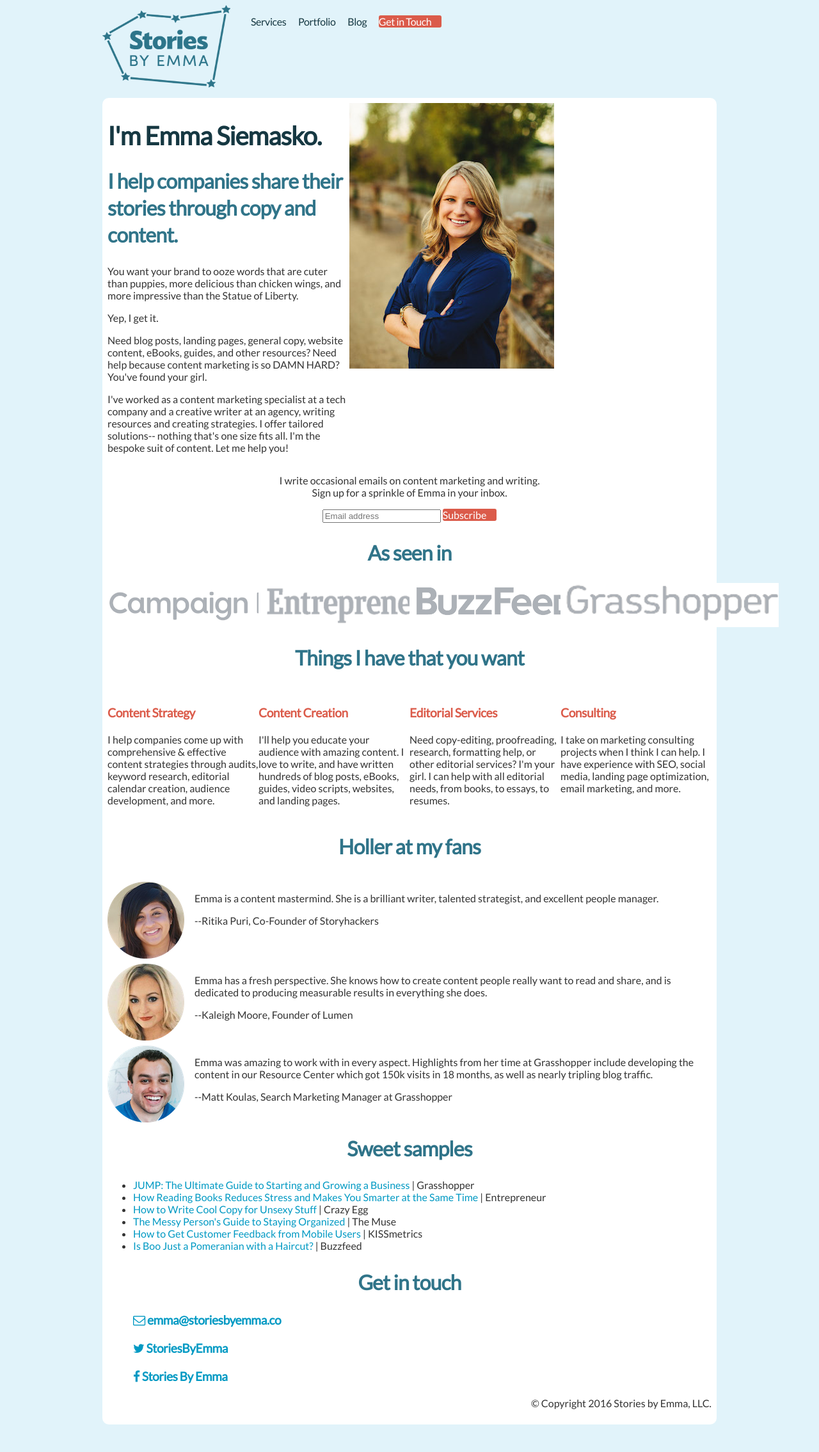
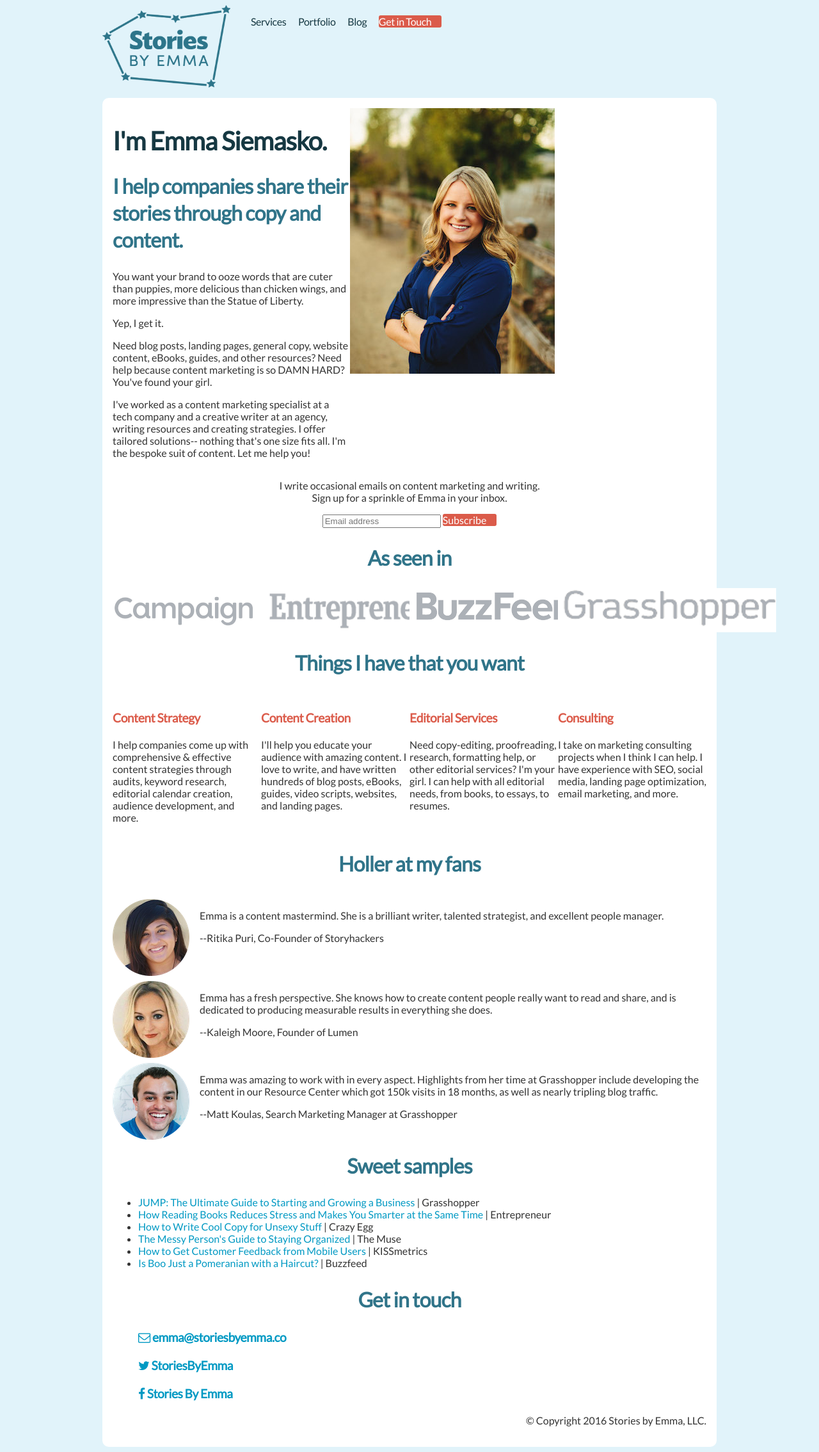
Before and after one commit to emmalepsy/emmalepsy.github.io, a Jekyll site: the page mobile.html, which Jekyll copies as it is, in a window 1280 px wide. Shown: the whole page at 64% size. Built offline with Jekyll 4.4.1, drawn with Linux system fonts in a browser that asks for light colours; nearby versions of some CDN libraries; a style sheet for code colours, icons or effects is not loaded; before the commit the page ends 2234 px from its top, so only the background shows below that.

Commit message:
Add padding to main_content at large sizes

```diff
--- a/mobile.html
+++ b/mobile.html
@@ -73,6 +73,9 @@ body {
   }
   .c6 {
      width: 25%;
+  }
+  #main_content {
+     padding: 1em;
   }
 }
 
```
